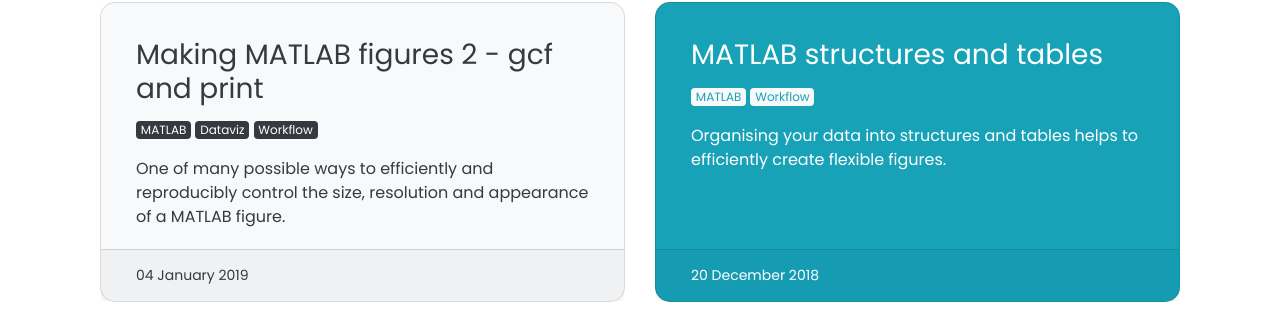
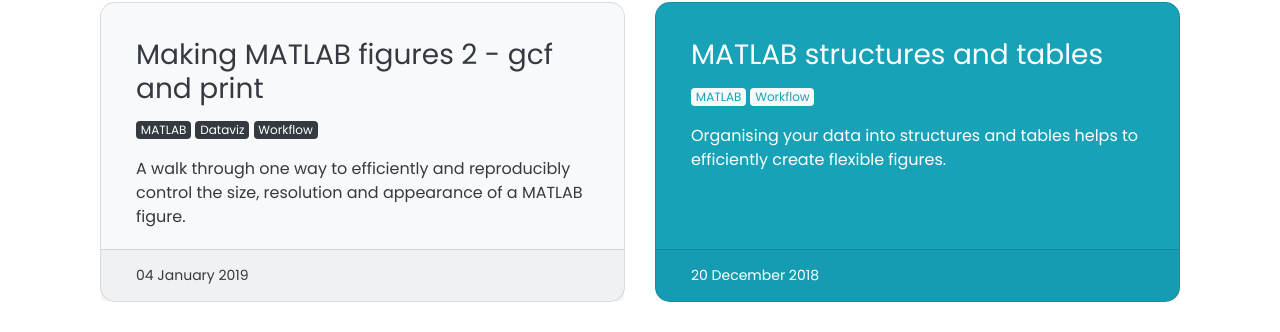
Before and after one commit to mvdh7/mvdh7.github.io, a Jekyll site: the page built from pages/articles.html, in a window 1280 px wide. Shown: the part 545-877 px from the top of the page. Built offline with Jekyll 4.4.1, drawn with Linux system fonts in a browser that asks for light colours; nearby versions of some CDN libraries; comment, search, counter and statistics services are not loaded.

Commit message:
better description

```diff
--- a/_posts/2019-01-04-making-matlab-figures-2-gcf-and-print.md
+++ b/_posts/2019-01-04-making-matlab-figures-2-gcf-and-print.md
@@ -3,7 +3,7 @@
 tags: [MATLAB, Dataviz, Workflow]
 style: fill
 color: light
-description: One of many possible ways to efficiently and reproducibly control the size, resolution and appearance of a MATLAB figure.
+description: A walk through one way to efficiently and reproducibly control the size, resolution and appearance of a MATLAB figure.
 ---
 
 The appearance of a new MATLAB figure never fails to disappoint.
```
